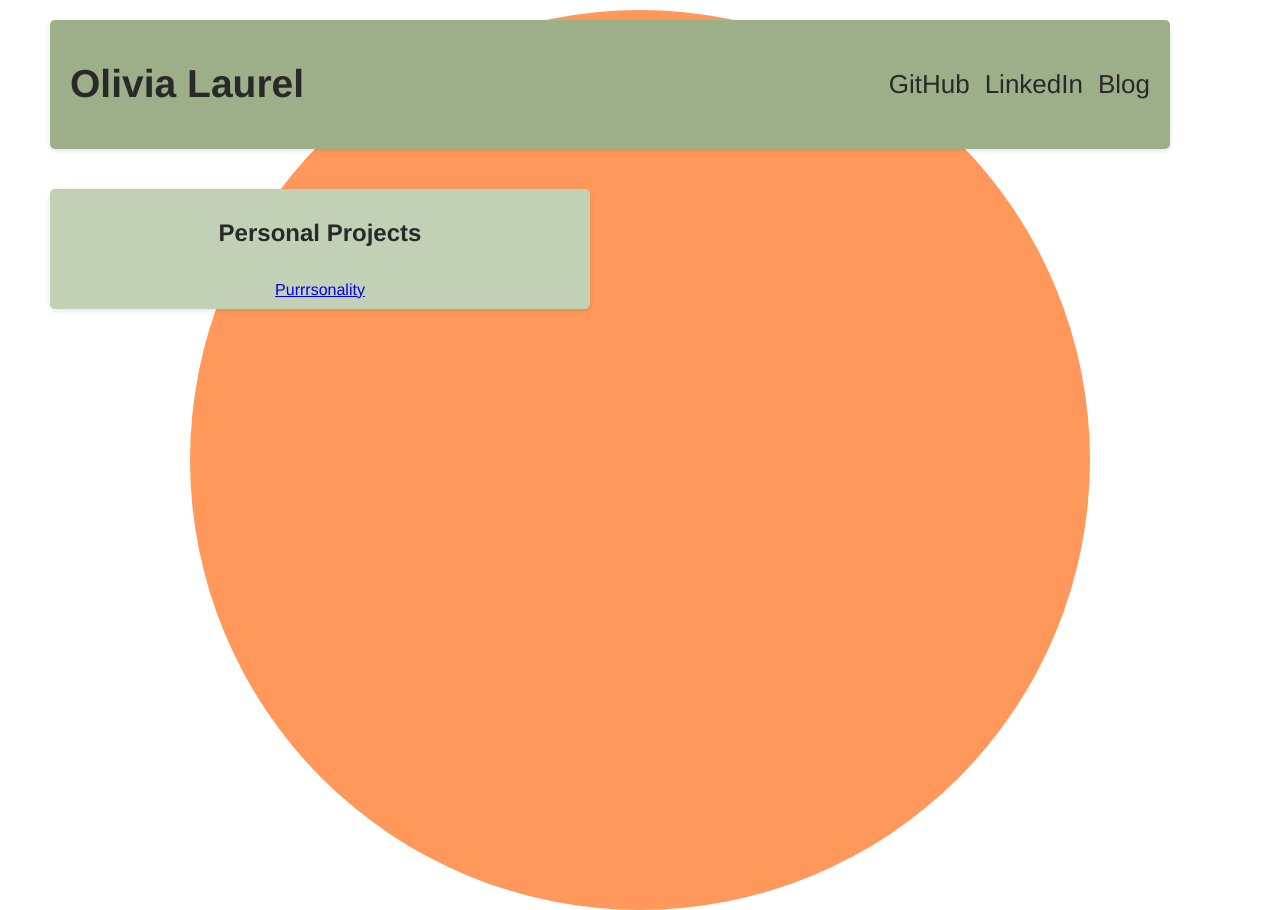
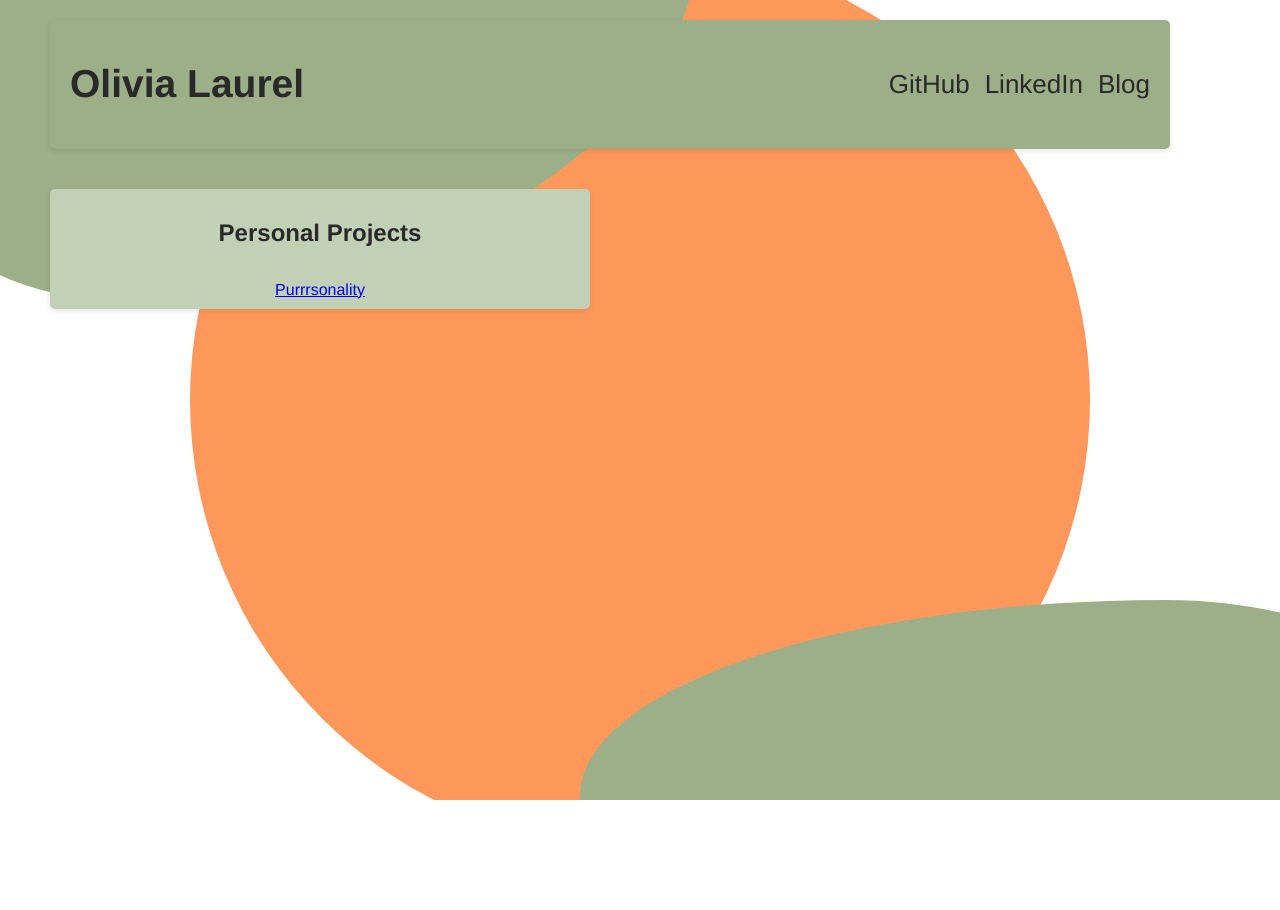
Before and after one commit to livlaurel/personalwebsite, a React (Create React App) app: page / in a window 1280 px wide. After the commit the page ends 800 px from the top, so only its background shows below. Built offline with nearby package versions, Linux system fonts and the light colour scheme.

Commit message:
Adding blobs

```diff
--- a/src/Home.css
+++ b/src/Home.css
@@ -7,7 +7,19 @@
   display: flex;
   flex-direction: column;
   position: relative;
+  width: 100vw;
+  height: 100vh;
+  margin: 0;
+  padding: 0;
+  overflow: hidden;
 }
+
+html, body {
+  height: 100%;
+  margin: 0;
+  overflow: hidden;
+}
+
 
 .Home-header {
   display: flex;
@@ -60,7 +72,7 @@
 
 .circle {
   position: absolute;
-  top: 140%;
+  top: 50%;
   left: 50%;
   width: 900px;
   height: 900px;
@@ -69,3 +81,24 @@
   transform: translate(-50%, -50%);
   z-index: -1;
 }
+
+.blob {
+  border-radius: 65% 35% 65% 35% / 28% 26% 74% 72%;
+  background-color: #9caf88;
+  position: absolute;
+  z-index: -1;
+}
+
+.top-left-blob {
+  top: -200px;
+  left: -200px;
+  width: 900px;
+  height: 500px;
+}
+
+.bottom-right-blob {
+  bottom: -500px;
+  right: -200px;
+  width: 900px;
+  height: 700px;
+}
--- a/src/Home.tsx
+++ b/src/Home.tsx
@@ -6,6 +6,7 @@ function Home() {
   return (
     <div className="Home">
       <div className="circle"></div>
+      <div className="blob top-left-blob"></div>
       <header className="Home-header">
         <div className="header-box">
           <h2>Olivia Laurel</h2>
@@ -19,6 +20,7 @@ function Home() {
       <div className='PersonalProjects'>
         <PersProjects/>
       </div>
+      <div className="blob bottom-right-blob"></div>
     </div>
   );
 }
```
